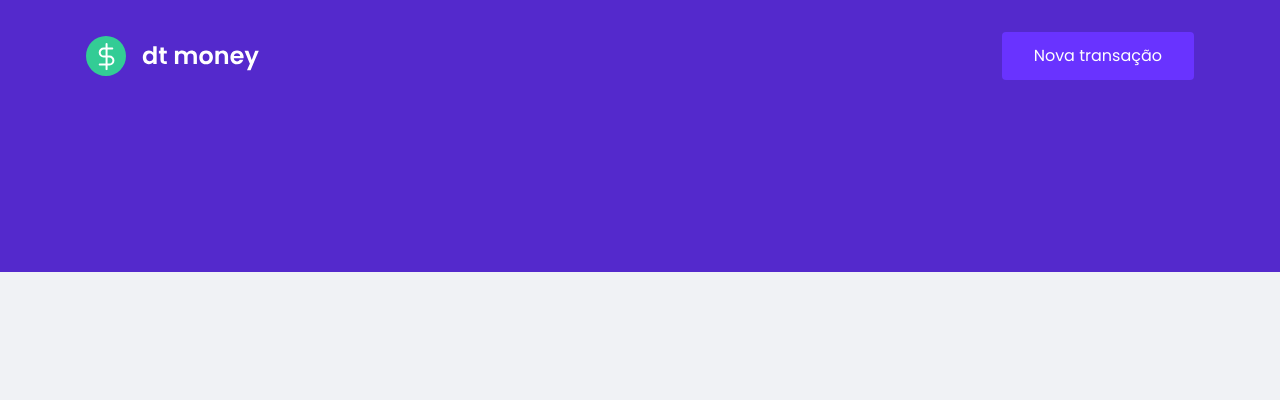
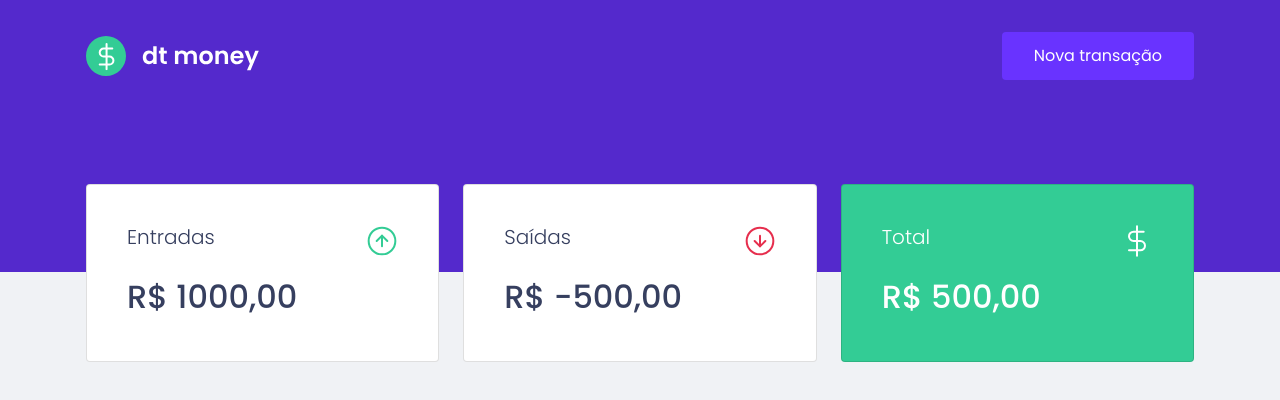
Before and after one commit to marquesdanilocarlos/rocketseat-react-dtmoney, a React (Create React App) app: page / in a window 1280 px wide. Shown: the top 400 px of the page. Built offline with nearby package versions, Linux system fonts and the light colour scheme.

Commit message:
Criacao do componente Summary

```diff
--- a/public/index.html
+++ b/public/index.html
@@ -7,7 +7,7 @@
         <meta name="viewport" content="width=device-width, initial-scale=1" />
         <link rel="shortcut icon" href="favicon.png" type="image/x-icon" />
         <link
-            href="https://fonts.googleapis.com/css2?family=Poppins:wght@400;600&display=swap"
+            href="https://fonts.googleapis.com/css2?family=Poppins:wght@300;400;500;600&display=swap"
             rel="stylesheet"
         />
         <title>DT Money</title>
--- a/src/App.tsx
+++ b/src/App.tsx
@@ -1,3 +1,4 @@
+import { Dashboard } from "./components/Dashboard";
 import { Header } from "./components/Header";
 import { GlobalStyle } from "./styles/global";
 export function App() {
@@ -5,6 +6,7 @@ export function App() {
         <>
             <GlobalStyle />
             <Header />
+            <Dashboard />
         </>
     );
 }
--- /dev/null
+++ b/src/components/Dashboard/index.tsx
@@ -0,0 +1,10 @@
+import { Summary } from "../Summary";
+import { Container } from "./styles";
+
+export function Dashboard() {
+    return (
+        <Container className="container">
+            <Summary />
+        </Container>
+    );
+}
--- /dev/null
+++ b/src/components/Dashboard/styles.ts
@@ -0,0 +1,6 @@
+import styled from "styled-components";
+
+export const Container = styled.main`
+    padding: 2.5rem 1rem;
+    margin: 0 auto;
+`;
--- /dev/null
+++ b/src/components/Summary/index.tsx
@@ -0,0 +1,48 @@
+import { Container } from "./styles";
+import incomeImg from "../../assets/income.svg";
+import outcomeImg from "../../assets/outcome.svg";
+import totalImg from "../../assets/total.svg";
+
+export function Summary() {
+    return (
+        <Container>
+            <div className="row">
+                <div className="col">
+                    <div className="card">
+                        <div className="card-body">
+                            <header>
+                                <h5>Entradas</h5>
+                                <img src={incomeImg} alt="Entradas" />
+                            </header>
+                            <strong>R$ 1000,00</strong>
+                        </div>
+                    </div>
+                </div>
+
+                <div className="col">
+                    <div className="card">
+                        <div className="card-body">
+                            <header>
+                                <h5>Saídas</h5>
+                                <img src={outcomeImg} alt="Saídas" />
+                            </header>
+                            <strong>R$ -500,00</strong>
+                        </div>
+                    </div>
+                </div>
+
+                <div className="col">
+                    <div className="card bg-success text-white">
+                        <div className="card-body">
+                            <header>
+                                <h5>Total</h5>
+                                <img src={totalImg} alt="Total" />
+                            </header>
+                            <strong>R$ 500,00</strong>
+                        </div>
+                    </div>
+                </div>
+            </div>
+        </Container>
+    );
+}
--- /dev/null
+++ b/src/components/Summary/styles.ts
@@ -0,0 +1,26 @@
+import styled from "styled-components";
+
+export const Container = styled.div`
+    margin-top: -8rem;
+
+    .card {
+        padding: 1.5rem;
+        color: var(--text-title);
+
+        header {
+            display: flex;
+            align-items: center;
+            justify-content: space-between;
+            h5 {
+                font-weight: 300;
+            }
+        }
+
+        strong {
+            margin-top: 1rem;
+            font-size: 2rem;
+            font-weight: 500;
+            display: block;
+        }
+    }
+`;
--- a/src/styles/global.ts
+++ b/src/styles/global.ts
@@ -6,11 +6,13 @@ export const GlobalStyle = createGlobalStyle`
   :root {
     --bs-body-bg: #f0f2f5;
     --bs-red: #e52e4d;
+    --bs-success: #33CC95;
     --bs-blue: #5429cc;
     --blue-light: #6933ff;
     --text-title: #363f5f;
     --text-body: #969cb3;
     --shape: #ffffff;
+    --bs-success-rgb: 51,204,149;
   }
 
   * {
```
